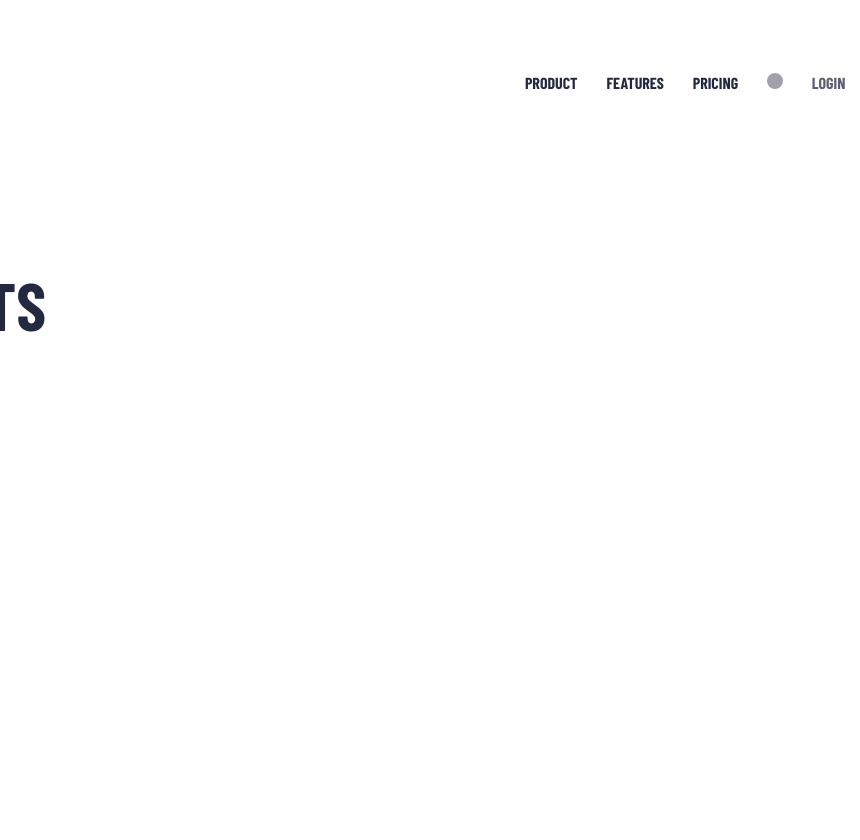
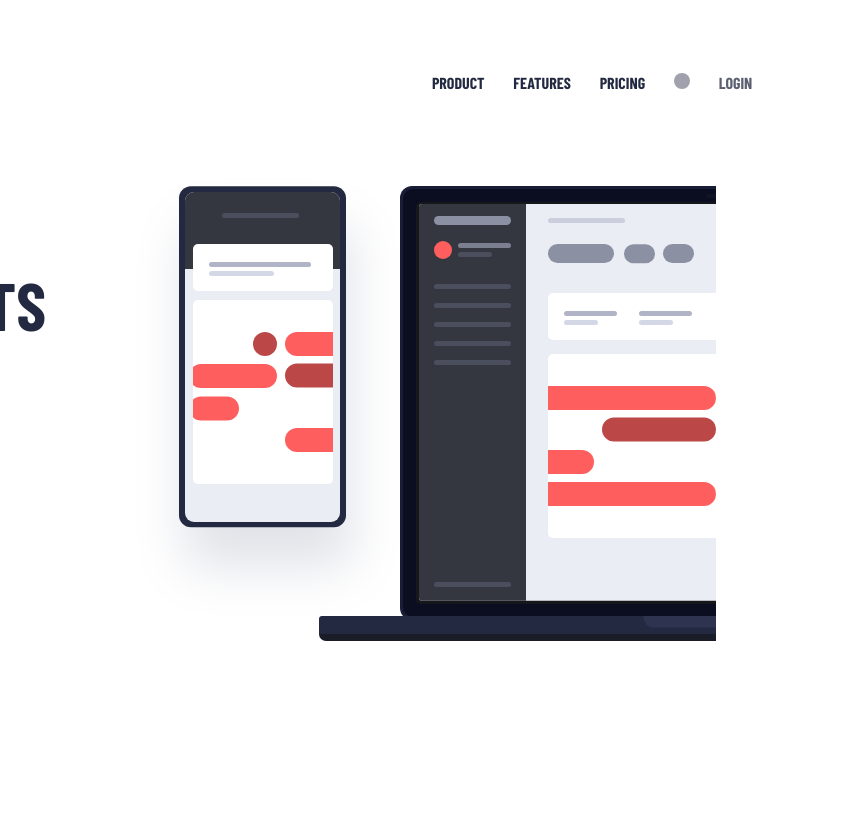
Before and after one commit to isaacpitwa/Tracking-landing, a plain HTML site: page index.html in a window 1280 px wide. Shown: the full height of the page, 556-1416 px from the left, 860 px wide, since content can reach past the window. Drawn offline with nearby package versions, Linux system fonts and the light colour scheme.

Commit message:
Landing full markup layout

```diff
--- a/css/styles.css
+++ b/css/styles.css
@@ -33,6 +33,7 @@ section.landing nav {
 }
 ul.collapse-wrapper{
     list-style: none;
+    margin-right:8%
 }
 ul.collapse-wrapper li{
     padding: 0 7%;
@@ -100,4 +101,15 @@ span {
 }
 .landing{
   padding:  2% 0 0% 8%;
+  /* background: linear-gradient(
+    to right,
+    red,
+    red 1rem,
+    transparent 1rem,
+    transparent 100%
+  ); */
 }
+.image {
+    max-width: 50%;
+    overflow: hidden;
+}
--- a/index.html
+++ b/index.html
@@ -42,25 +42,11 @@
         <button class="action-btn" name="Schedule a demo">Schedule a demo</button> <span class="uppercase">to see a live preview</span>
       </div>
       <div class="image">
-
+            <img src="./images/illustration-devices.svg" alt="Tracking"/>
         </div>
     </div>
 
   </section>
-
-
-
-
-
-
-
-
-
-
-
-
-
-
   <footer>
     <p class="attribution">
       Challenge by <a href="https://www.frontendmentor.io?ref=challenge" target="_blank">Frontend Mentor</a>.
```
